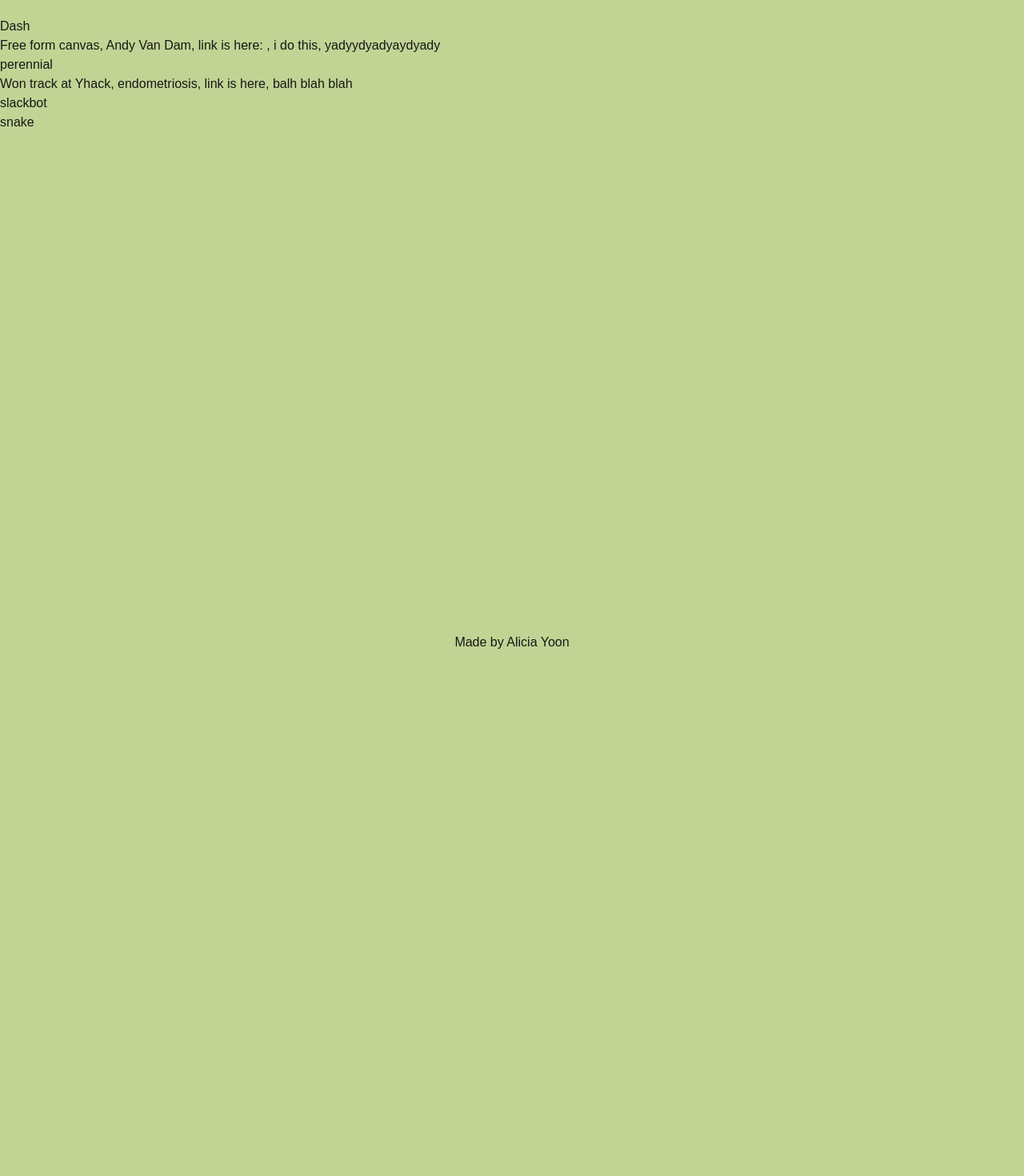
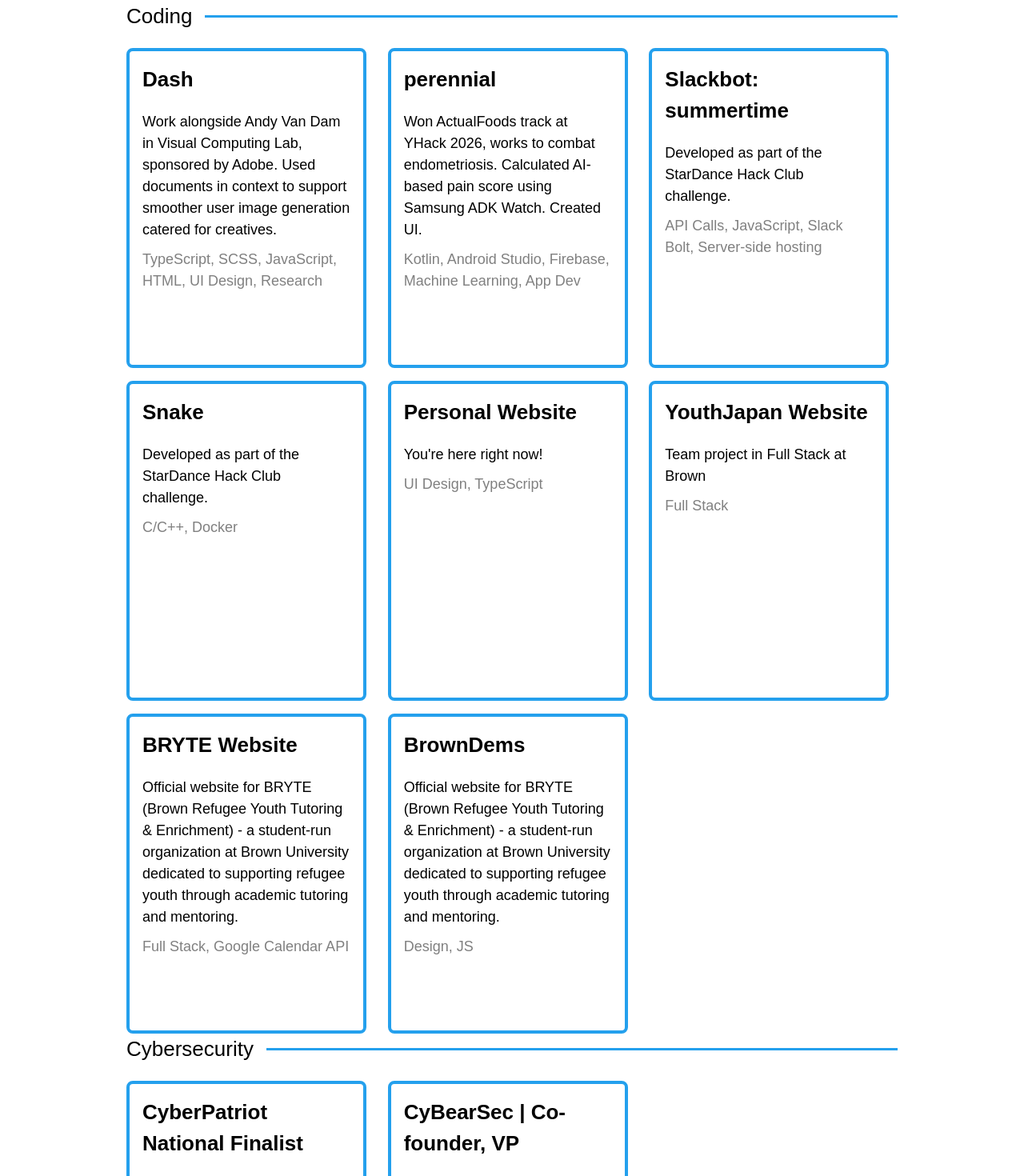
Before and after one commit to acrylicpaintt/personal_site, a Next.js app in the folder my-site/src/my-app/: page /projects in a window 1280 px wide. Shown: the part 100-1570 px from the top of the page at 80% size. Before the commit the page ends 935 px from the top, so only its background shows below. Built offline with nearby package versions, Linux system fonts and the light colour scheme.

Commit message:
made projects component, updated it (STILL NOT UP TO DATE)

```diff
--- a/my-site/src/my-app/app/community-themes.json
+++ b/my-site/src/my-app/app/community-themes.json
@@ -1,4 +1,10 @@
 [
+  {
+    "id": "day",
+    "background": "#ffffff",
+    "button": "#24A0ED",
+    "text": "#000000"
+  },
   {
     "id": "matcha",
     "background": "#c1d494",
@@ -6,15 +12,21 @@
     "text": "#000000"
   },
   {
-    "id": "day",
-    "background": "#ffffff",
-    "button": "#24A0ED",
-    "text": "#000000"
-  },
-  {
     "id": "night",
     "background": "#0D1626",
     "button": "#305be3",
     "text": "#E5EBFB"
+  },
+  {
+    "id": "strawberry",
+    "background": "#FADADD",
+    "button": "#D182AD",
+    "text": "#000000"
+  },
+  {
+    "id": "latte",
+    "background": "#ceb997",
+    "button": "#b88958",
+    "text": "#000000"
   }
 ]
--- a/my-site/src/my-app/app/components/Footer.tsx
+++ b/my-site/src/my-app/app/components/Footer.tsx
@@ -1,9 +1,7 @@
 
 import { NavigationMenu } from "radix-ui";
-import { Flex, Theme } from '@radix-ui/themes';
+import { Theme } from '@radix-ui/themes';
 import "../globals.css";
-
-
 
 const Footer = () => {
    return (
--- a/my-site/src/my-app/app/components/Header.tsx
+++ b/my-site/src/my-app/app/components/Header.tsx
@@ -88,5 +88,4 @@
 	);
 };
 
-
 export default Header;
--- /dev/null
+++ b/my-site/src/my-app/app/components/Project.tsx
@@ -0,0 +1,22 @@
+import "../globals.css";
+// okay well i want to have link to readme, link to project if it exists, li and definitely a dscription, name and wimportant languages or skills i learned form it
+//be a box shape fr.
+
+interface ProjectProps {
+  projName: string;
+  link: string;
+  desc: string;
+  skills: string;
+}
+
+function Project({ projName, link, desc, skills }: ProjectProps) {
+    return (
+        <a href={link} target="_blank" className="project-card">
+            <h1 style={{fontWeight: 'bold'}}>{projName}</h1>
+            <h2>{desc}</h2>
+            <h2 style={{color:"gray"}}>{skills}</h2>
+        </a>
+    );
+};
+
+export default Project;
--- a/my-site/src/my-app/app/components/Slideshow.tsx
+++ b/my-site/src/my-app/app/components/Slideshow.tsx
@@ -27,11 +27,11 @@
 
     return(
         <div id="slideshow-container" style={{display: 'flex', alignItems: 'center', gap: '10px'}}>
-            <span onClick={handleBackClick} style={{fontSize: 50, cursor: 'pointer'}}>&lt;</span>
+            <span className="slideshow-arrows" onClick={handleBackClick} style={{fontSize: 50, cursor: 'pointer'}}>&lt;</span>
             <div id="slideshow-image">
                 <Image style={{width: 300}} src={images[nextIndex]} alt="Images"/>
             </div>
-            <span onClick={handleForwardClick} style={{fontSize: 50, cursor: 'pointer'}}>&gt;</span>
+            <span className="slideshow-arrows" onClick={handleForwardClick} style={{fontSize: 50, cursor: 'pointer'}}>&gt;</span>
         </div>
     )
 }
--- a/my-site/src/my-app/app/favs/page.tsx
+++ b/my-site/src/my-app/app/favs/page.tsx
@@ -2,7 +2,7 @@
 export default function FunFactsPage() {
   return (
       <body>
-        <div className="flex flex-col min-h-screen">
+        <div style = {{maxWidth: "80%", margin: "0 auto", padding: "30px"}} className="flex flex-col min-h-screen">
           <main className="flex-grow">
             <h1 className="category-header">ART</h1>
             <h1 className="category-header">reading list</h1>
--- a/my-site/src/my-app/app/globals.css
+++ b/my-site/src/my-app/app/globals.css
@@ -238,13 +238,13 @@
 }
 
 h1 {
-  font-size: 20px;
+  font-size: 26px;
   color: var(--color-text);
   padding-bottom: 20px;
 }
 
 h2 {
-  font-size: 15px;
+  font-size: 18px;
   color: var(--color-text);
   padding-bottom: 10px;
 }
@@ -252,3 +252,51 @@
 Image {
 	padding: 30px;
 }
+
+.link-text {
+	color : var(--color-button);
+	font-weight: bold;
+	filter: brightness(0.9);
+}
+
+.link-text:hover {
+	filter: brightness(0.7);
+}
+
+.slideshow-arrows {
+	color: var(--color-text);
+}
+
+.project-card {
+	display: block;
+	border: 4px solid var(--color-button);
+	border-radius: 8px;
+	text-decoration: none;
+	transition: box-shadow 0.2s;
+	width: 300px;
+	height: 400px;
+	padding: 1rem;
+}
+
+.project-card:hover {
+  box-shadow: 10 4px 12px rgba(0,0,0,0.1);
+}
+
+.projects-grid {
+  	display: grid;
+	grid-template-columns: repeat(auto-fill, minmax(300px, 1fr));
+  	gap: 1rem;
+}
+
+.section-header {
+  display: flex;
+  align-items: center;
+  gap: 1rem;
+}
+
+.section-header hr {
+  flex: 1;
+  border: none;
+  border-top: 3px solid var(--color-button);
+  margin-bottom: 20px;
+}
--- a/my-site/src/my-app/app/page.tsx
+++ b/my-site/src/my-app/app/page.tsx
@@ -5,8 +5,6 @@
 import "./globals.css";
 
 export default function Home() {
-
-
   return (
       <body>
         <div className="flex flex-col min-h-screen">
@@ -20,19 +18,27 @@
                 Cybersecurity (RvB Competitions), and Visual Computing.
               </h2>
               <h2>
-                 This summer, I am working in the Pen and Touch Visual Computing Lab at Brown University alongisde Professor Andy Van Dam in Dash,
+                 This summer, I am working in the Pen and Touch Visual Computing Lab at Brown University alongside Professor Andy Van Dam in {' '}
+                  <a className="link-text" href="https://brown-dash.github.io/Dash-Documentation/about/" target="_blank">
+                   Dash</a>,
                  sponsored by Adobe. I'm currently researching text-to-3D modelling for creatives that will allow for customization of individual components.
               </h2>
               <h2>
-                Cybersecurity: Last semester, I co-founded CyBearSec@Brown, a pre-professional, competitive CyberSecurity club at
-                Brown University that collaborates with other Ivy League schools through IVYSEC. Up next, we will be
-                making a curriculum for cybersecuirty competitions and hosting workshops for students interested in Cybersecurity in
+                Cybersecurity: Last semester, I co-founded  {' '}
+                <a className="link-text" href="https://studentactivities.brown.edu/organizations/cybearsec-brown" target="_blank">
+                   CyBearSec@Brown</a>, a pre-professional, competitive CyberSecurity club at
+                Brown University that collaborates with other Ivy League schools through {' '}
+                <a className="link-text" href="https://ivysec.org/" target="_blank">
+                   IVYSEC</a>. Up next, we will be
+                making a curriculum for cybersecurity competitions and hosting workshops for students interested in Cybersecurity in
                  both the pre-Law and Technological track.
               </h2>
               <h2>
                 I'm currently looking into NLP and reading up-to-date news about AI, so feel free to send me some interesting articles! In other
-                news, I will be working on Design for Brown Dems for Club Fair through merch, stickers, and work on ARTivism. I'm also working on
-                design for the Hack@Brown Design team, where I will use Blender and work in a team for the upcoming 2027 Hackathon!
+                news, I will be working on Design for {' '} <a className="link-text" href="https://browndems.org/" target="_blank">
+                   BrownDems</a> through merch, stickers, and work on ARTivism. I'm also working on
+                design for the {' '} <a className="link-text" href="https://hackatbrown.org/" target="_blank">
+                   Hack@Brown</a> Design team, where I will use Blender and work in a team designing the website and merch for the upcoming 2027 Hackathon!
               </h2>
               <h2>Everything on this site is written by me, not AI.</h2>
             </div>
--- a/my-site/src/my-app/app/projects/page.tsx
+++ b/my-site/src/my-app/app/projects/page.tsx
@@ -1,15 +1,89 @@
+"use client"
+import "../globals.css";
+import Project from "../components/Project";
 
 export default function ProjectPage() {
   return (
       <body>
-        <div className="flex flex-col min-h-screen">
-            <h1 className="category-header">2026</h1>
-            <h3>Dash</h3>
-            <p>Free form canvas, Andy Van Dam, link is here: , i do this, yadyydyadyaydyady </p>
-            <h3>perennial </h3>
-            <p>Won track at Yhack, endometriosis, link is here, balh blah blah </p>
-            <h3>slackbot</h3>
-            <h3>snake</h3>
+        <div style = {{maxWidth: "80%", margin: "0 auto", padding: "30px"}} className="flex flex-col min-h-screen">
+        <div className="section-header">
+            <h1>Coding</h1>
+            <hr />
+        </div>
+         <div className="projects-grid">
+                <Project projName={"Dash"}
+                    link = {"https://brown-dash.github.io/Dash-Documentation/about/" }
+                    desc={"Work alongside Andy Van Dam in Visual Computing Lab, sponsored by Adobe. Used documents in context to support smoother user image generation catered for creatives."}
+                    skills={"TypeScript, SCSS, JavaScript, HTML, UI Design, Research"}>
+                </Project>
+                <Project projName={"perennial"}
+                    link = {"https://devpost.com/software/perennial-t62nhb" }
+                    desc={"Won ActualFoods track at YHack 2026, works to combat endometriosis. Calculated AI-based pain score using Samsung ADK Watch. Created UI."}
+                    skills={"Kotlin, Android Studio, Firebase, Machine Learning, App Dev"}>
+                </Project>
+                <Project projName={"Slackbot: summertime"}
+                    link = {"https://github.com/acrylicpaintt/slack-bot" }
+                    desc={"Developed as part of the StarDance Hack Club challenge."}
+                    skills={"API Calls, JavaScript, Slack Bolt, Server-side hosting"}>
+                </Project>
+                <Project projName={"Snake"}
+                    link = {"https://github.com/acrylicpaintt/slack-bot" }
+                    desc={"Developed as part of the StarDance Hack Club challenge."}
+                    skills={"C/C++, Docker"}>
+                </Project>
+                <Project projName={"Personal Website"}
+                    link = {"https://github.com/acrylicpaintt?tab=repositories" }
+                    desc={"You're here right now!"}
+                    skills={"UI Design, TypeScript"}>
+                </Project>
+                <Project projName={"YouthJapan Website"}
+                    link = {"https://project-youth-japan.vercel.app/" }
+                    desc={"Team project in Full Stack at Brown"}
+                    skills={"Full Stack"}>
+                </Project>
+                <Project projName={"BRYTE Website"}
+                    link = {"https://project-youth-japan.vercel.app/" }
+                    desc={"Official website for BRYTE (Brown Refugee Youth Tutoring & Enrichment) - a student-run organization at Brown University dedicated to supporting refugee youth through academic tutoring and mentoring."}
+                    skills={"Full Stack, Google Calendar API"}>
+                </Project>
+                <Project projName={"BrownDems"}
+                    link = {"https://project-youth-japan.vercel.app/" }
+                    desc={"Official website for BRYTE (Brown Refugee Youth Tutoring & Enrichment) - a student-run organization at Brown University dedicated to supporting refugee youth through academic tutoring and mentoring."}
+                    skills={"Design, JS"}>
+                </Project>
+            </div>
+        <div className="section-header">
+            <h1>Cybersecurity</h1>
+            <hr />
+        </div>
+         <div className="projects-grid">
+                <Project projName={"CyberPatriot National Finalist"}
+                    link = {"https://www.afa.org/cyberpatriot-national-finalist-are-here/" }
+                    desc={"The most prestigious national youth cyber education program in the United States from 2024."}
+                    skills={"Security, Malware/backdoor detection and removal, Active Directory & Group Policy, Networking, DNS, DHCP configuration, Windows 10/12, Windows Server 2019/2022, Linux Ubuntu"}>
+                </Project>
+                <Project projName={"CyBearSec | Co-founder, VP"}
+                    link = {"https://devpost.com/software/perennial-t62nhb" }
+                    desc={"First Cybersecurity Club at Brown."}
+                    skills={"CCDC Competition"}>
+                </Project>
+            </div>
+            <div className="section-header">
+                <h1>Art/Design</h1>
+                <hr />
+            </div>
+            <div className="projects-grid">
+                <Project projName={"Hack@Brown 2027"}
+                    link = {"https://www.afa.org/cyberpatriot-national-finalist-are-here/" }
+                    desc={"Design components and work alongside the Dev team to create website for Hack@Brown."}
+                    skills={"Blender, Design"}>
+                </Project>
+                <Project projName={"check out the art tab!"}
+                    link = {"/favs" }
+                    desc={"First Cybersecurity Club at Brown."}
+                    skills={"CCDC Competition"}>
+                </Project>
+            </div>
         </div>
     </body>
   );
```
